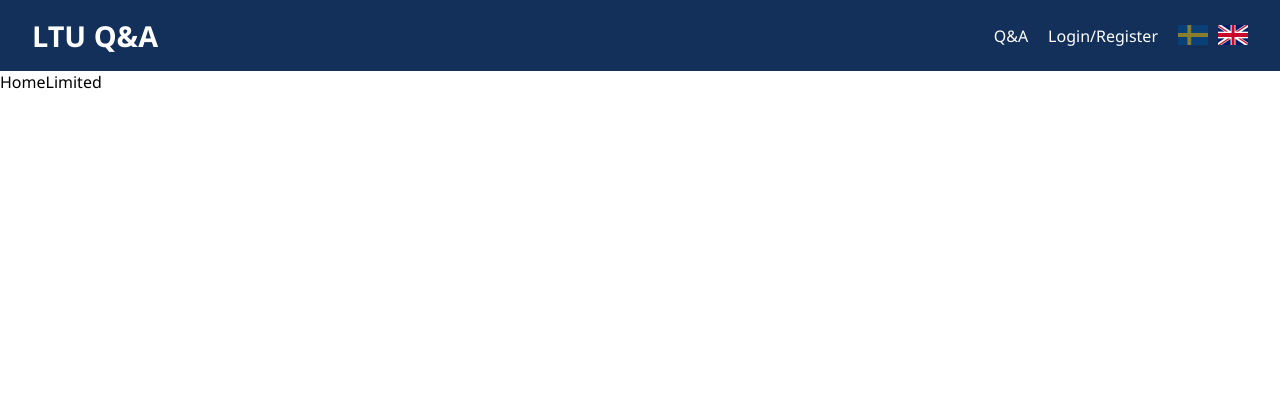
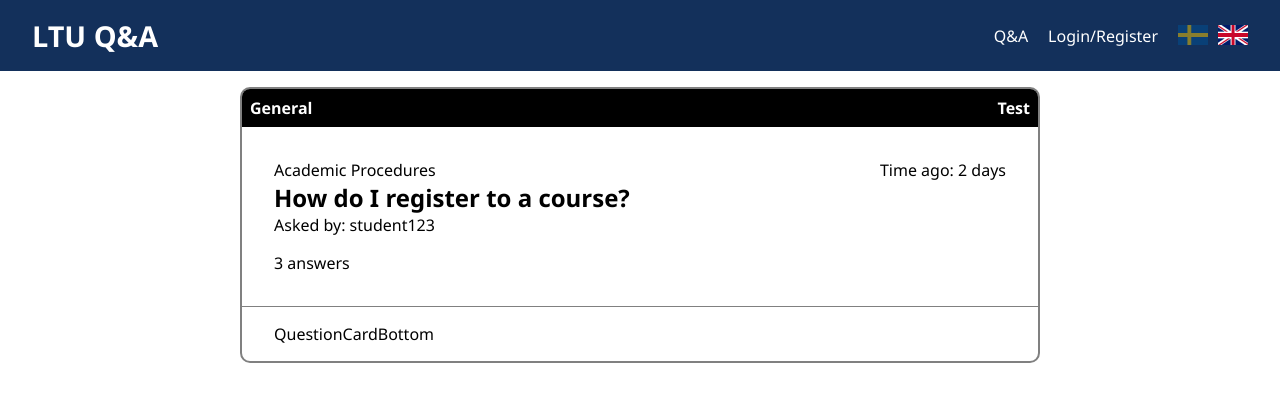
Before and after one commit to stridsmaskinerna/QA-Platform-Frontend, a React (Vite) app: page /guest/ in a window 1280 px wide. Shown: the top 402 px of the page. Built offline with nearby package versions, Linux system fonts and the light colour scheme.

Commit message:
Create and style QuestionCard.

```diff
--- /dev/null
+++ b/src/components/questionCard/QuestionCard.module.css
@@ -0,0 +1,10 @@
+.container {
+    border-radius: 10px;
+    overflow: hidden;
+    width: 100%;
+    max-width: 50rem;
+    min-width: 20rem;
+    margin: 0 auto;
+    box-sizing: border-box;
+    border: 2px solid grey;
+}
--- a/src/components/questionCard/QuestionCard.tsx
+++ b/src/components/questionCard/QuestionCard.tsx
@@ -1,5 +1,17 @@
 import React from "react";
 
+import styles from "./QuestionCard.module.css";
+
+import { QuestionHeader } from ".";
+import { QuestionCardMiddle } from "./questionCardMiddle/QuestionCardMiddle";
+import QuestionCardBottom from "./questionCardBottom/QuestionCardBottom";
+
 export function QuestionCard() {
-    return <div>QuestionCard!!!</div>;
+    return (
+        <div className={styles.container}>
+            <QuestionHeader />
+            <QuestionCardMiddle />
+            <QuestionCardBottom />
+        </div>
+    );
 }
--- a/src/components/questionCard/index.ts
+++ b/src/components/questionCard/index.ts
@@ -1 +1,2 @@
 export * from "./QuestionCard";
+export * from "./questCardHeader/QuestionHeader";
--- /dev/null
+++ b/src/components/questionCard/questCardHeader/QuestionHeader.module.css
@@ -0,0 +1,10 @@
+.container {
+	background-color: black;
+	color: white;
+	display: flex;
+	flex-direction: row;
+	font-size: 1rem;
+	font-weight: 600;
+	justify-content: space-between;
+	padding: 0.5rem;
+}
--- /dev/null
+++ b/src/components/questionCard/questCardHeader/QuestionHeader.tsx
@@ -0,0 +1,11 @@
+import React from "react";
+import styles from "./QuestionHeader.module.css";
+
+export function QuestionHeader() {
+    return (
+        <div className={styles.container}>
+            <div>General</div>
+            <div>Test</div>
+        </div>
+    );
+}
--- /dev/null
+++ b/src/components/questionCard/questionCardBottom/QuestionCardBottom.module.css
@@ -0,0 +1,4 @@
+.container {
+	border-top: 1px solid grey;
+	padding: 1rem 2rem;
+}
--- /dev/null
+++ b/src/components/questionCard/questionCardBottom/QuestionCardBottom.tsx
@@ -0,0 +1,6 @@
+import React from "react";
+import styles from "./QuestionCardBottom.module.css";
+
+export default function QuestionCardBottom() {
+    return <div className={styles.container}>QuestionCardBottom</div>;
+}
--- /dev/null
+++ b/src/components/questionCard/questionCardMiddle/QuestionCardMiddle.module.css
@@ -0,0 +1,13 @@
+.container {
+    margin: 2rem;
+}
+
+.header {
+    display: flex;
+    flex-direction: row;
+    justify-content: space-between;
+}
+
+.question_section > p {
+    margin-top: 1rem;
+}
--- /dev/null
+++ b/src/components/questionCard/questionCardMiddle/QuestionCardMiddle.tsx
@@ -0,0 +1,21 @@
+import React from "react";
+
+import styles from "./QuestionCardMiddle.module.css";
+
+export function QuestionCardMiddle() {
+    return (
+        <div className={styles.container}>
+            <div className={styles.header}>
+                <div>Academic Procedures</div>
+                <div>Time ago: 2 days</div>
+            </div>
+            <section className={styles.question_section}>
+                <section>
+                    <h2>How do I register to a course?</h2>
+                    <p>Asked by: student123</p>
+                </section>
+                <p>3 answers</p>
+            </section>
+        </div>
+    );
+}
--- /dev/null
+++ b/src/pages/homeLimited/HomeLimited.module.css
@@ -0,0 +1,7 @@
+.card_container {
+    box-sizing: border-box;
+    display: flex;
+    justify-content: center;
+    padding: 0 1rem;
+	margin-top: 1rem;
+}
--- a/src/pages/homeLimited/HomeLimited.tsx
+++ b/src/pages/homeLimited/HomeLimited.tsx
@@ -1,3 +1,12 @@
+import { QuestionCard } from "../../components";
+import styles from './HomeLimited.module.css';
+
 export function HomeLimited() {
-    return <div>HomeLimited</div>;
+    return (
+        <div className={styles.card_container}>
+
+            <QuestionCard />
+
+        </div>
+    );
 }
```
